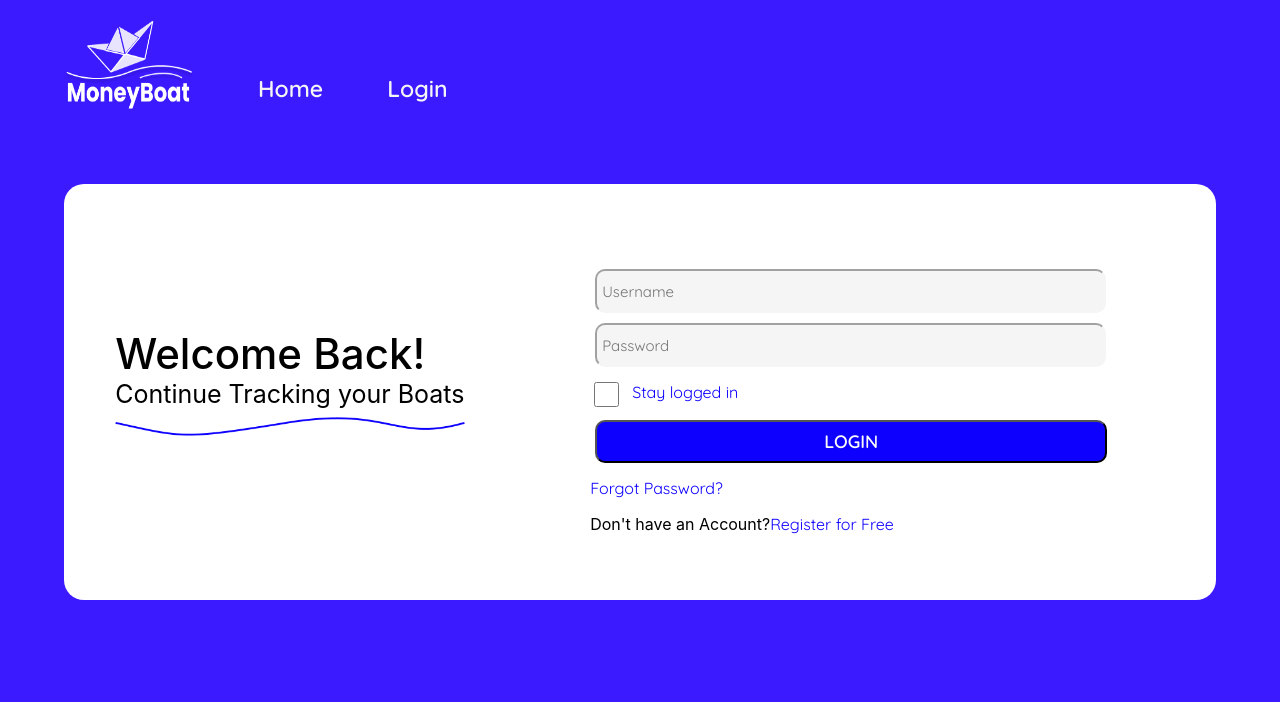
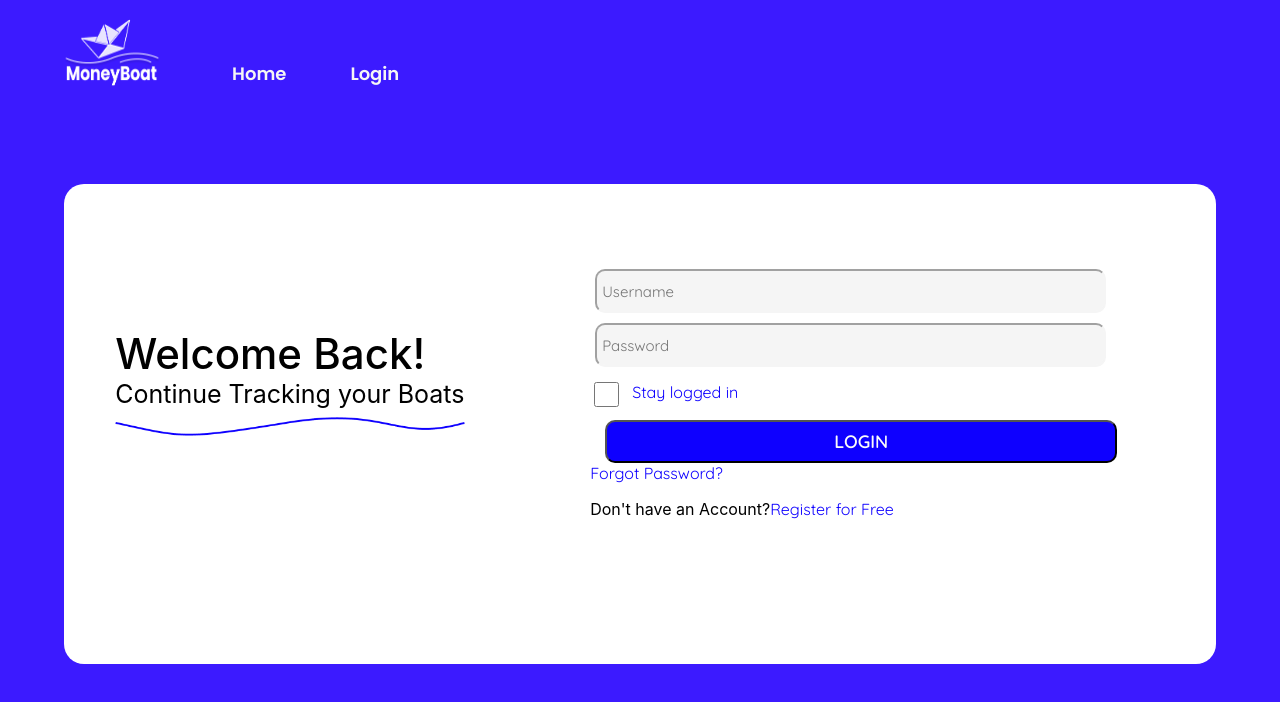
Before and after one commit to KoushikRama/Money-Boat, a React (Create React App) app in the folder moneyboat/: page / in a window 1280 px wide. Shown: the top 702 px of the page. Built offline with nearby package versions, Linux system fonts and the light colour scheme.

Commit message:
modified css of header,login and register

```diff
--- a/moneyboat/src/Components/Register.css
+++ b/moneyboat/src/Components/Register.css
@@ -1,9 +1,6 @@
 .Register-card{
-    margin-left: 5vw;
-    margin-right: 5vw;
-    margin-top: 13vh;
-    height:66%;
-    margin-bottom: 13vh;
+    margin: 23vh 5vw 17vh 5vw;
+    height:60%;
     background-color: white;
     border-radius: 20px;
     display: flex;
@@ -11,10 +8,7 @@
 
 }
 .Register-space{
-    padding-left: 6.25vw;
-    padding-right: 6.25vw;
-    padding-top: 10vh;
-    padding-bottom: 50px;
+    padding: 10vh 6.25vw 4.75vh 6.25vw;
     width:25vw;
     order:1;
 }
@@ -29,7 +23,6 @@
     border-color: #F5F5F5;
     font-size: 15px;
     font-family: 'Quicksand';
-
 }
 
 .Privacy{
@@ -37,8 +30,6 @@
     display:flex;
     align-items: flex-start;
     width:25vw;
-
-
 }
 input[type="checkbox"] {
     width: 25px;  /* Increase width */
@@ -56,15 +47,13 @@ input[type="checkbox"] {
     width: 26vw;
     height: 43px;
     padding: 5px;
-    margin: 10px 0px 0px 5px;
+    margin: 10px 0px 15px 5px;
     border-radius: 10px;
     background-color: #0E00FF;
     color: #FBFBFB;
     font-weight: 600;
     font-size:18px;
     font-family: 'Quicksand';
-
-    margin-bottom: 15px;
 }
 .design{
     flex-direction: column;
@@ -87,9 +76,7 @@ input[type="checkbox"] {
 .errors{
     color: red;
     margin-top:3px;
-    padding-left: 10px;
-    padding-bottom:30px;
-
+    padding: 0 0 30px 10px;
 }
 @media (max-width: 1536px) {
 
--- a/moneyboat/src/Components/header.css
+++ b/moneyboat/src/Components/header.css
@@ -1,45 +1,45 @@
 .navbar{
     flex-direction: row;
     display: flex;
-    height:10vh;
+    height:11vh;
     width:100vw;
     flex-wrap: wrap;
-
+    background-color: #3C1AFF;
+}
+.spot{
+    position:fixed;
+    top:0;
+    right:0;
+    left:0;
+    overflow-y: hidden;
 }
 #MoneyBoatLogo{
-    height: 12vh;
-    width: 9vw;
-    min-height: 80px;
-    min-width: 130px;
-    margin-left: 5vw;
-    padding-top: 2vh;
+    height: 9vh;
+    width: 7.5vw;
+    min-height: 50px;
+    min-width: 45px;
+    margin: 0 0 0 5vw;
+    padding : 2vh 0 0 0;
 }
+
 .navbar ul{
     display: flex;
     flex-direction: row;
-    color: whitesmoke;
-    font-family: 'Poppins' ;
     list-style-type: none;
-    margin-top: 5vh;
-    padding-left: 2.5vw;
-    margin-bottom: 0px;
-    font-size: 23px;
+    margin: 1.5vh 0 0 0;
     font-weight: 500;
-
+}
+.navbar ul li{
+    padding: 6vh 2.5vw 0 2.5vw;
 }
 .navbar ul li a{
     text-decoration: none;
     color: whitesmoke;
-    font-size: 23px;
+    font-family: 'Poppins';
+    font-size: 18px;
     font-weight: 600;
 }
-.navbar ul li{
-    padding-left: 2.5vw;
-    padding-right: 2.5vw;
-    padding-top: 4vh;
 
-
-}
 
 @media (max-width: 1100px) {
     .navbar ul {
--- a/moneyboat/src/Components/header.js
+++ b/moneyboat/src/Components/header.js
@@ -5,7 +5,7 @@ const logo = '/MoneyBoatLogo.png';
 
 export const Header =() =>{
    return (
-      <nav className="navbar">
+      <nav className="navbar spot">
          <img src={logo} id="MoneyBoatLogo" />
          <ul>
             <li><Link to="/home">Home</Link></li>
--- a/moneyboat/src/Components/login.css
+++ b/moneyboat/src/Components/login.css
@@ -1,30 +1,23 @@
 .Login-card{
-    margin-left: 5vw;
-    margin-right: 5vw;
-    margin-top: 13vh;
-    height:66%;
-    margin-bottom: 13vh;
+    margin: 23vh 5vw 17vh 5vw;
+    height:60vh;
     background-color: white;
     border-radius: 20px;
     display: flex;
     flex-direction: row;
-
 }
 .Welcome{
     font-size: 50px;
     font-weight: 500;
-    padding-top: 18vh;
-    padding-left: 5vw;
+    padding: 18vh 0 0 5vw;
 }
 .Tagline{
     font-size: 30px;
     font-weight: 400;
-    padding-left: 5vw;
-    padding-bottom: 1vh;
+    padding: 0 0 1vh 5vw;
 }
 #underline{
-    padding-left: 5vw;
-    padding-bottom: 150px;
+    padding: 0 0 150px 5vw;
     width: 400px;
 }
 #boat{
@@ -33,10 +26,7 @@
     padding-top: 30vh;
 }
 .login-space{
-    padding-left: 6.25vw;
-    padding-right: 6.25vw;
-    padding-top: 10vh;
-    padding-bottom: 50px;
+    padding: 10vh 6.25vw 4.75vh 6.25vw;
     width:25vw;
 }
 #Username , #Password{
@@ -50,16 +40,12 @@
     border-color: #F5F5F5;
     font-size: 15px;
     font-family: 'Quicksand';
-
 }
-
 .loggedin{
     flex-direction: row;
     display:flex;
     align-items: flex-start;
     width:25vw;
-
-
 }
 input[type="checkbox"] {
     width: 25px;  /* Increase width */
@@ -77,21 +63,18 @@ input[type="checkbox"] {
     width: 26vw;
     height: 43px;
     padding: 5px;
-    margin: 10px 0px 0px 5px;
+    margin: 10px 0px 0px 15px;
     border-radius: 10px;
     background-color: #0E00FF;
     color: #FBFBFB;
     font-weight: 600;
     font-size:18px;
     font-family: 'Quicksand';
-
-    margin-bottom: 15px;
 }
 .ForgotPassword{
     max-width: max-content;
 }
 a {
-
     color:#0E00FF;
     font-weight: 400;
     font-family: 'Quicksand';
@@ -104,10 +87,9 @@ a {
 .errors{
     color: red;
     margin-top:3px;
-    padding-left: 10px;
-    padding-bottom:30px;
+    padding: 0 0 30px 10px;
+}
 
-}
 @media (max-width: 1536px) {
 
 
```
